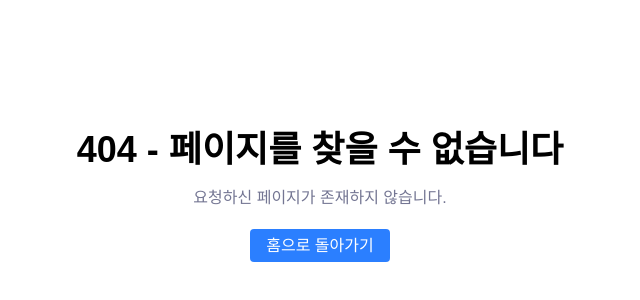
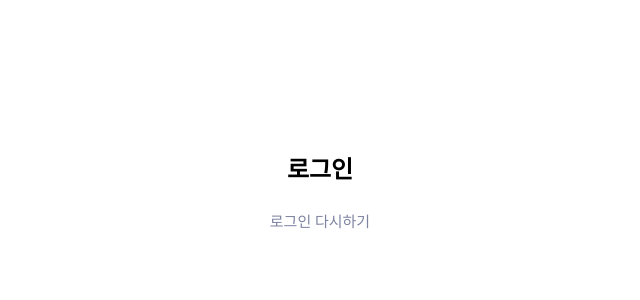
Before and after one commit to Kusitms32th-KuCheck/KuCheck-Front, a Next.js app: page /login in a window 1280 px wide. Before the commit this address had no page. Shown: the part 206-506 px from the top of the page, without its empty margins (320-960 px from the left). Built offline with nearby package versions, Linux system fonts and the light colour scheme; a web font is replaced by a local one.

Commit message:
feat(#15): 로그인시 발생하는 에러 처리

```diff
--- /dev/null
+++ b/src/app/login/page.tsx
@@ -0,0 +1,45 @@
+import Link from 'next/link'
+
+interface LoginPageProps {
+  // Page 컴포넌트는 searchParams를 props로 직접 받을 수 있습니다.
+  searchParams?: { [key: string]: string | string[] | undefined }
+}
+
+// 에러 코드에 따른 메시지 매핑
+const ERROR_MESSAGES: { [key: string]: string } = {
+  no_code: '카카오 인증 코드가 없습니다. 다시 시도해 주세요.',
+  unexpected_status: '확인되지 않은 사용자 상태입니다. 관리자에게 문의하세요.',
+  unexpected_role: '알 수 없는 사용자 역할입니다. 관리자에게 문의하세요.',
+  authentication_failed: '인증에 실패했습니다. 다시 로그인해 주세요.',
+  server_error: '서버에 문제가 발생했습니다. 잠시 후 다시 시도해 주세요.',
+  default: '로그인 중 알 수 없는 오류가 발생했습니다.',
+}
+
+/**
+ * 에러 메시지를 표시하는 컴포넌트
+ */
+function ErrorMessage({ errorCode }: { errorCode: string }) {
+  const message = ERROR_MESSAGES[errorCode] || ERROR_MESSAGES.default
+  return (
+    <div className="mb-4 rounded-lg bg-red-50 p-4 text-sm text-red-800" role="alert">
+      <span className="font-medium">오류:</span> {message}
+    </div>
+  )
+}
+
+export default function LoginPage({ searchParams }: LoginPageProps) {
+  const errorCode = typeof searchParams?.error === 'string' ? searchParams.error : null
+
+  return (
+    <div className="flex min-h-screen flex-col items-center justify-center">
+      <h1 className="mb-6 text-2xl font-bold">로그인</h1>
+
+      {/* errorCode가 존재할 경우에만 ErrorMessage 컴포넌트를 렌더링합니다. */}
+      {errorCode && <ErrorMessage errorCode={errorCode} />}
+
+      <Link className="body-md-regular text-gray-500" href={'/'}>
+        로그인 다시하기
+      </Link>
+    </div>
+  )
+}
```
